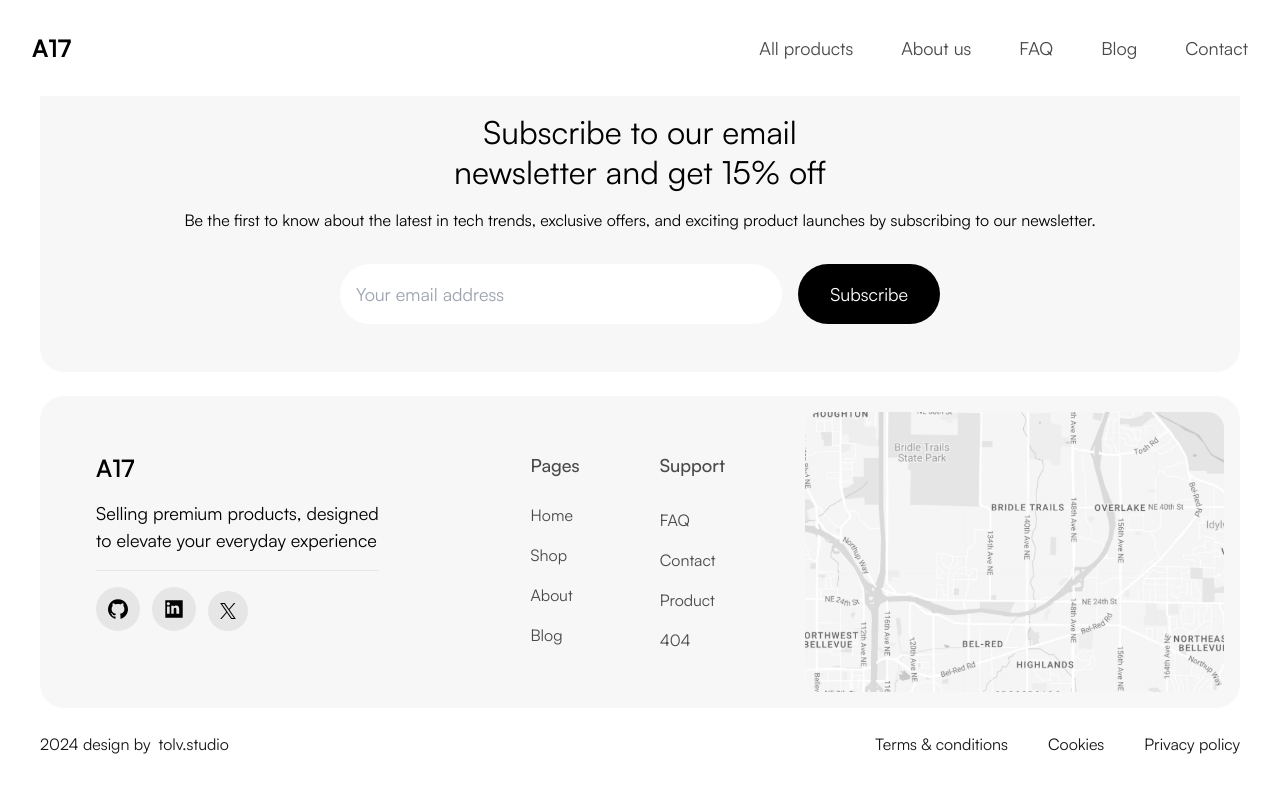
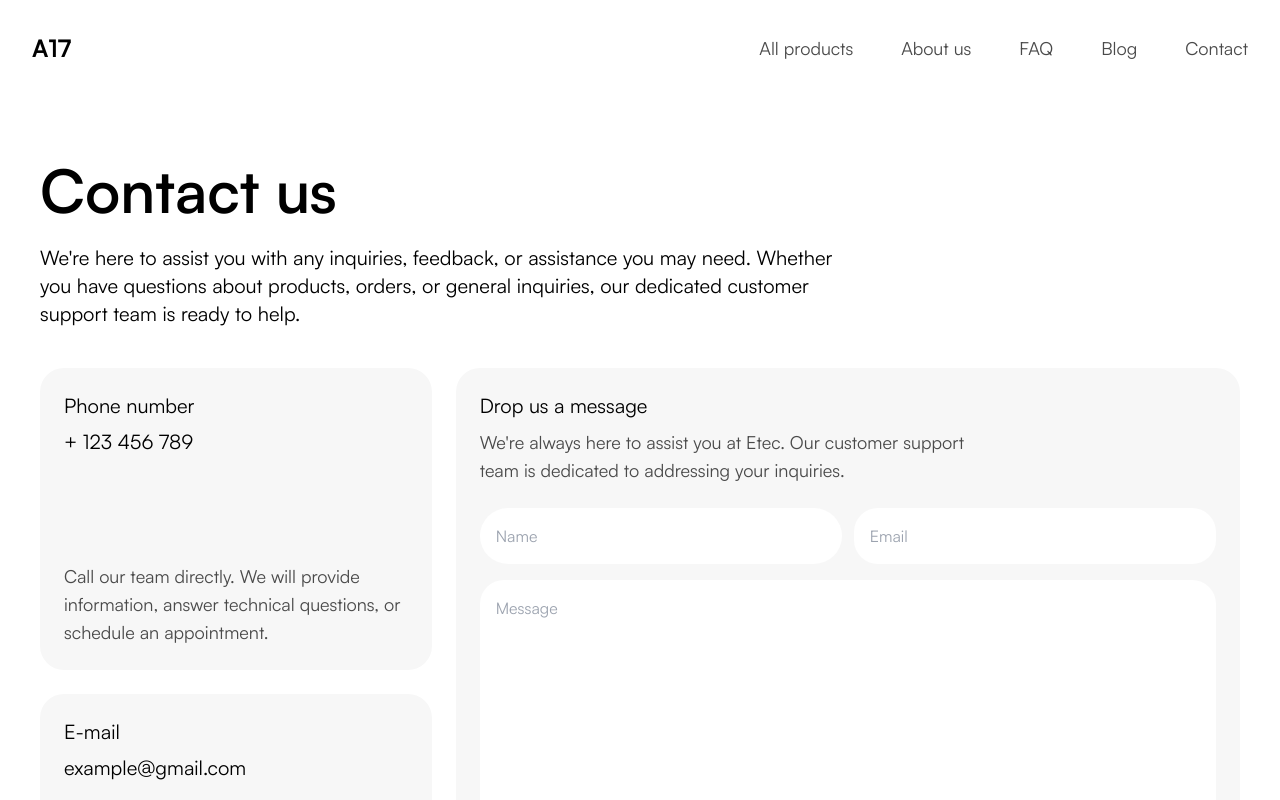
Before and after one commit to amitsaini144/a17, a Next.js app: page /contact in a window 1280 px wide. Shown: the top 800 px of the page. Built offline with nearby package versions, Linux system fonts and the light colour scheme.

Commit message:
contact page complete

```diff
--- a/src/app/contact/page.tsx
+++ b/src/app/contact/page.tsx
@@ -1,5 +1,77 @@
+"use client"
+import { useState } from "react"
+
 export default function Contact() {
+    const [name, setName] = useState('')
+    const [email, setEmail] = useState('')
+    const [message, setMessage] = useState('')
+
+    const handleSubmit = (e: React.FormEvent) => {
+        e.preventDefault()
+        // Handle form submission logic here
+        console.log('Form submitted:', { name, email, message })
+    }
+
     return (
-        <div></div>
+        <div className="flex flex-col items-center w-full min-w-[320px] bg-white">
+            <div className="w-full max-w-[1349px]">
+                <div className="w-full flex flex-col gap-12 px-4 md:px-10 pt-32 md:pt-40">
+                    <div className="flex flex-col gap-6">
+                        <h1 className="text-6xl text-black font-semibold">Contact us</h1>
+                        <p className="text-lg md:text-xl text-black md:w-2/3">We&apos;re here to assist you with any inquiries, feedback, or assistance you may need. Whether you have questions about products, orders, or general inquiries, our dedicated customer support team is ready to help.</p>
+                    </div>
+                </div>
+                <div className="flex flex-col-reverse xl:flex-row px-4 md:px-10 pt-6 md:pt-10 gap-6">
+                    <div className="flex flex-col gap-6 xl:w-1/3 justify-between">
+                        <div className="flex flex-col justify-between px-4 py-6 md:p-6 bg-[#f7f7f7] rounded-3xl h-[250px] xl:h-1/2">
+                            <div className="flex flex-col gap-2 text-lg md:text-xl text-black">
+                                <p>Phone number</p>
+                                <p>+ 123 456 789</p>
+                            </div>
+                            <p className="text-base md:text-lg text-[#4a4a4a]">Call our team directly. We will provide information, answer technical questions, or schedule an appointment.</p>
+                        </div>
+                        <div className="flex flex-col justify-between px-4 py-6 md:p-6 bg-[#f7f7f7] rounded-3xl h-[250px] xl:h-1/2">
+                            <div className="flex flex-col gap-2 text-lg md:text-xl text-black">
+                                <p>E-mail</p>
+                                <p>example@gmail.com</p>
+                            </div>
+                            <p className="text-base md:text-lg text-[#4a4a4a]">Use email to provide information about the project. We will respond as soon as possible, providing comprehensive support.</p>
+                        </div>
+                    </div>
+                    <div className="flex flex-col px-4 py-6 md:p-6 bg-[#f7f7f7] rounded-3xl xl:w-2/3 gap-6">
+                        <div className="flex flex-col gap-2">
+                            <p className="text-lg md:text-xl text-black">Drop us a message</p>
+                            <p className="md:w-2/3 text-[#4a4a4a] text-base md:text-lg">We&apos;re always here to assist you at Etec. Our customer support team is dedicated to addressing your inquiries.</p>
+                        </div>
+                        <form onSubmit={handleSubmit} className="flex flex-col gap-4">
+                            <div className="flex flex-col md:flex-row w-full gap-3">
+                                <input
+                                    required
+                                    type="text"
+                                    value={name}
+                                    placeholder="Name"
+
+                                    onChange={(e) => setName(e.target.value)}
+                                    className="p-4 rounded-full w-full focus:outline-none" />
+                                <input
+                                    required
+                                    type="email"
+                                    value={email}
+                                    placeholder="Email"
+                                    onChange={(e) => setEmail(e.target.value)}
+                                    className="p-4 rounded-3xl w-full focus:outline-none" />
+                            </div>
+                            <textarea
+                                required
+                                value={message}
+                                placeholder="Message"
+                                onChange={(e) => setMessage(e.target.value)}
+                                className="p-4 w-full h-80 resize-none rounded-3xl focus:outline-none"></textarea>
+                            <input type="submit" value="Send message" className="p-4 rounded-3xl w-full bg-black text-white cursor-pointer" />
+                        </form>
+                    </div>
+                </div>
+            </div>
+        </div>
     )
 }
```
